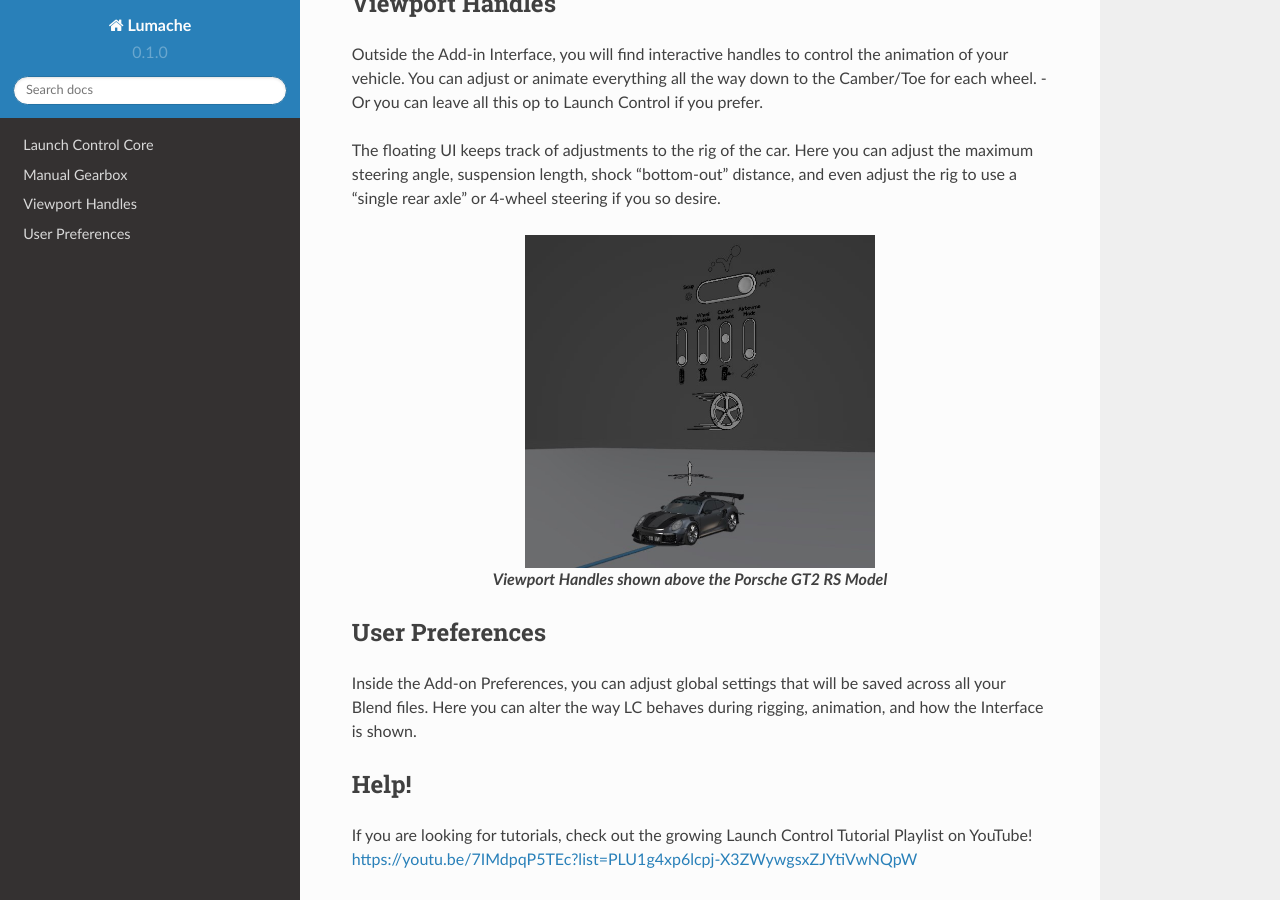
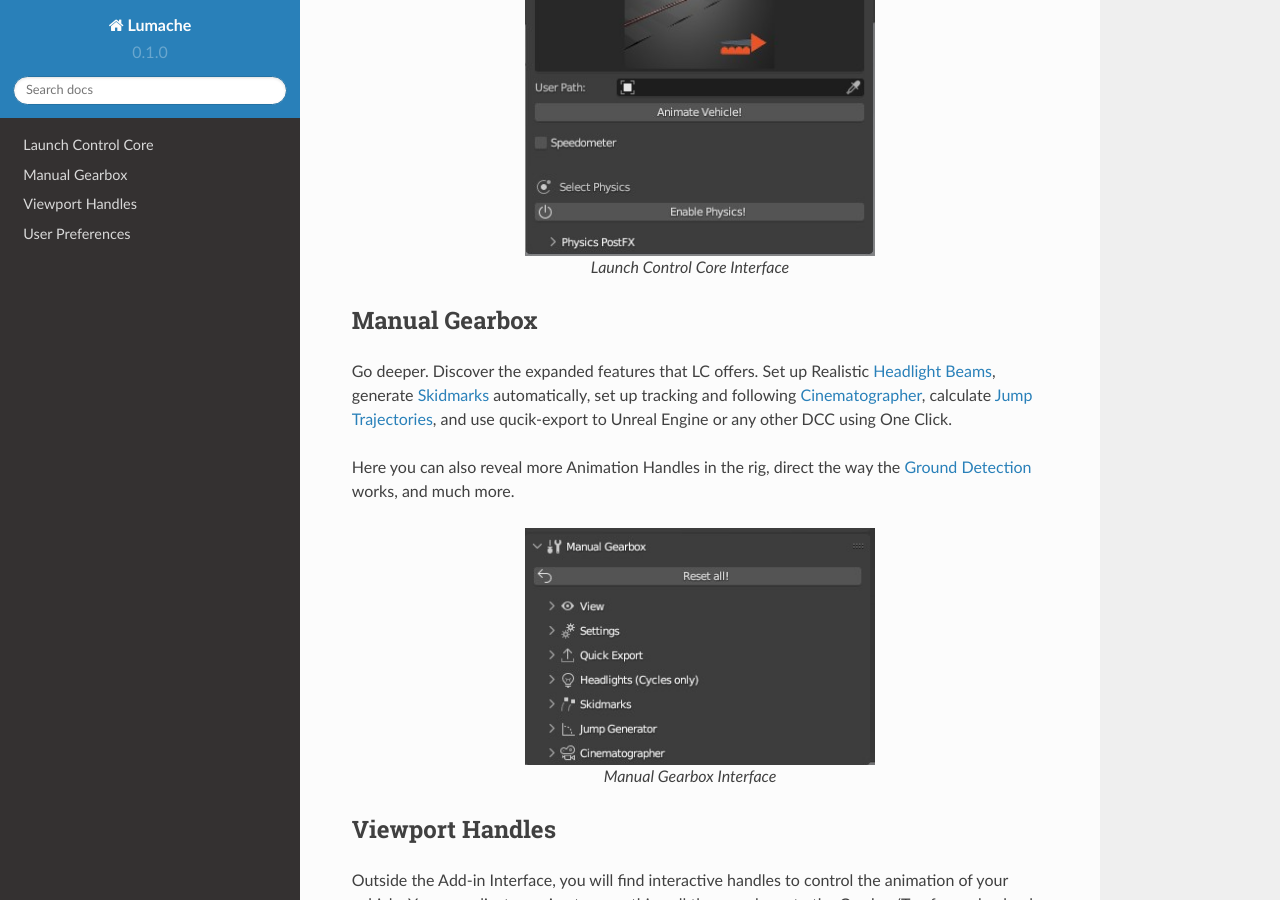
Before and after one commit to DanielVesterbaek/launch-control-documentation, a Sphinx documentation site: the page built from docs/source/index.rst, in a window 1280 px wide and 900 px high, scrolled down 1181 px. Built offline with Sphinx 7.4.7 and the Read the Docs theme 2.0.0, drawn with Linux system fonts in a browser that asks for light colours; some of the changed text lies outside the part shown.

Commit message:
Update index.rst

```diff
--- a/docs/source/index.rst
+++ b/docs/source/index.rst
@@ -29,9 +29,9 @@
     :alt: Launch Control Core Interface
     :class: with-shadow
     :width: 350px
-    :align: middle
+    :align: center
 
-    **Launch Control Core Interface**
+    *Launch Control Core Interface*
 
 Manual Gearbox
 --------
@@ -45,9 +45,9 @@
     :alt: Manual Gearbox Interface
     :class: with-shadow
     :width: 350px
-    :align:
+    :align: center
 
-    **Manual Gearbox Interface**
+    *Manual Gearbox Interface*
 
 Viewport Handles
 -------
@@ -62,7 +62,7 @@
     :width: 350px
     :align: center
 
-    **Viewport Handles shown above the Porsche GT2 RS Model**
+    *Viewport Handles shown above the Porsche GT2 RS Model*
 
 
 User Preferences
@@ -74,9 +74,9 @@
     :alt: User Preferences
     :class: with-shadow
     :width: 350px
-    :align: middle
+    :align: center
 
-    **User Preference Menu for LC from inside the global Add-on Preferences**
+    *User Preference Menu for LC from inside the global Add-on Preferences*
 
 Help!
 --------
```
